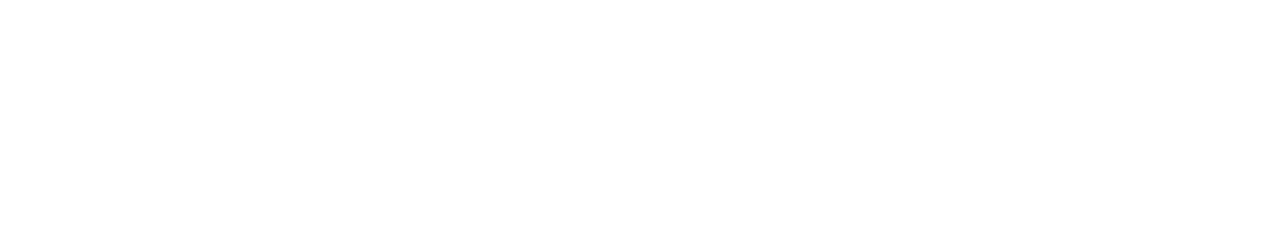
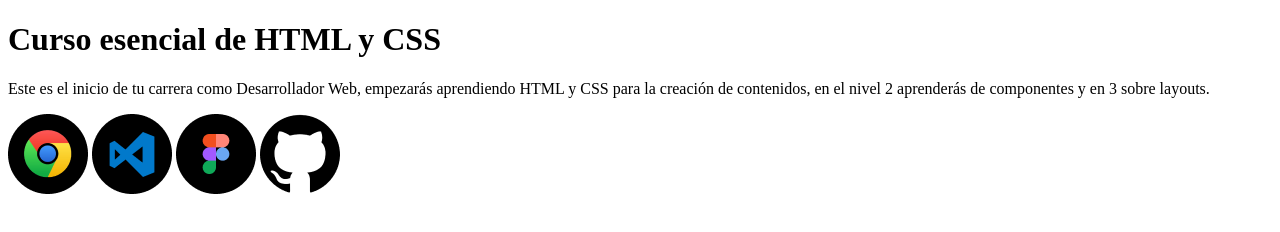
Before and after one commit to FranyerRangel/curso-esencial-html-css, a plain HTML site: page index.html in a window 1280 px wide. Drawn offline with Linux system fonts and the light colour scheme.

Commit message:
Hemos agregado las imágenes de los logos del setup

```diff
--- a/index.html
+++ b/index.html
@@ -3,9 +3,17 @@
 	<head>
 		<meta charset="utf-8">
 		<meta name="viewport" content="width=device-width, initial-scale=1, maximum-scale=1" />
-		<title></title>
+		<title>El Blog de Franyer</title>
 	</head>
-	<body>
-
+		<h1>
+			Curso esencial de HTML y CSS
+		</h1>
+		<p>
+			Este es el inicio de tu carrera como Desarrollador Web, empezarás aprendiendo HTML y CSS para la creación de contenidos, en el nivel 2 aprenderás de componentes y en 3 sobre layouts.
+		</p>
+		<img src="images/google-chrome.png" alt="Logo de Google Chrome" title="Logo de Google Chrome">
+		<img src="images/visual-studio-code.png" alt="Logo del editor de código Visual Studio Code" title="Logo del editor de código Visual Studio Code">
+		<img src="images/figma.png" alt="Logo de Figma" title="Logo de Figma">
+		<img src="images/github.png" alt="Logo de GitHub" title="Logo de GitHub">
 	</body>
 </html>
```
Also changed, not shown: images/figma.png (added), images/github.png (added), images/google-chrome.png (added), images/visual-studio-code.png (added).
